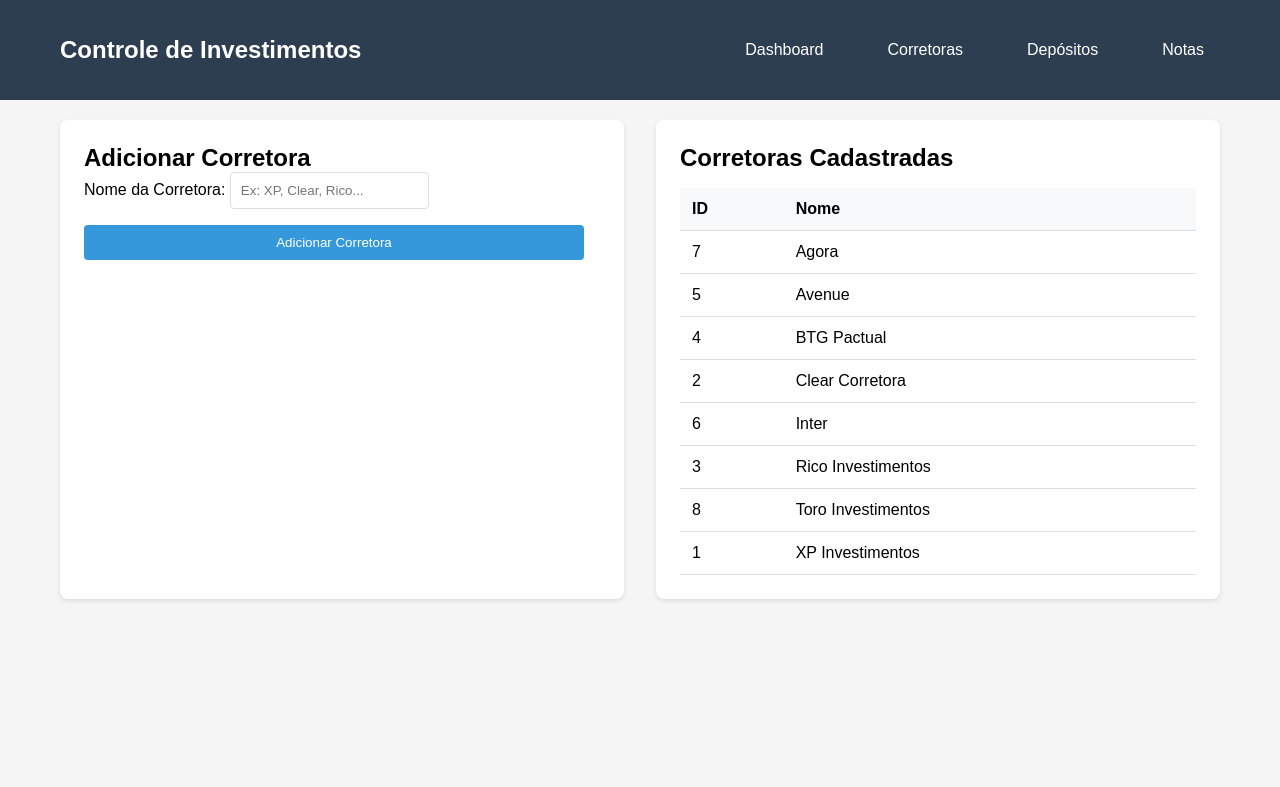
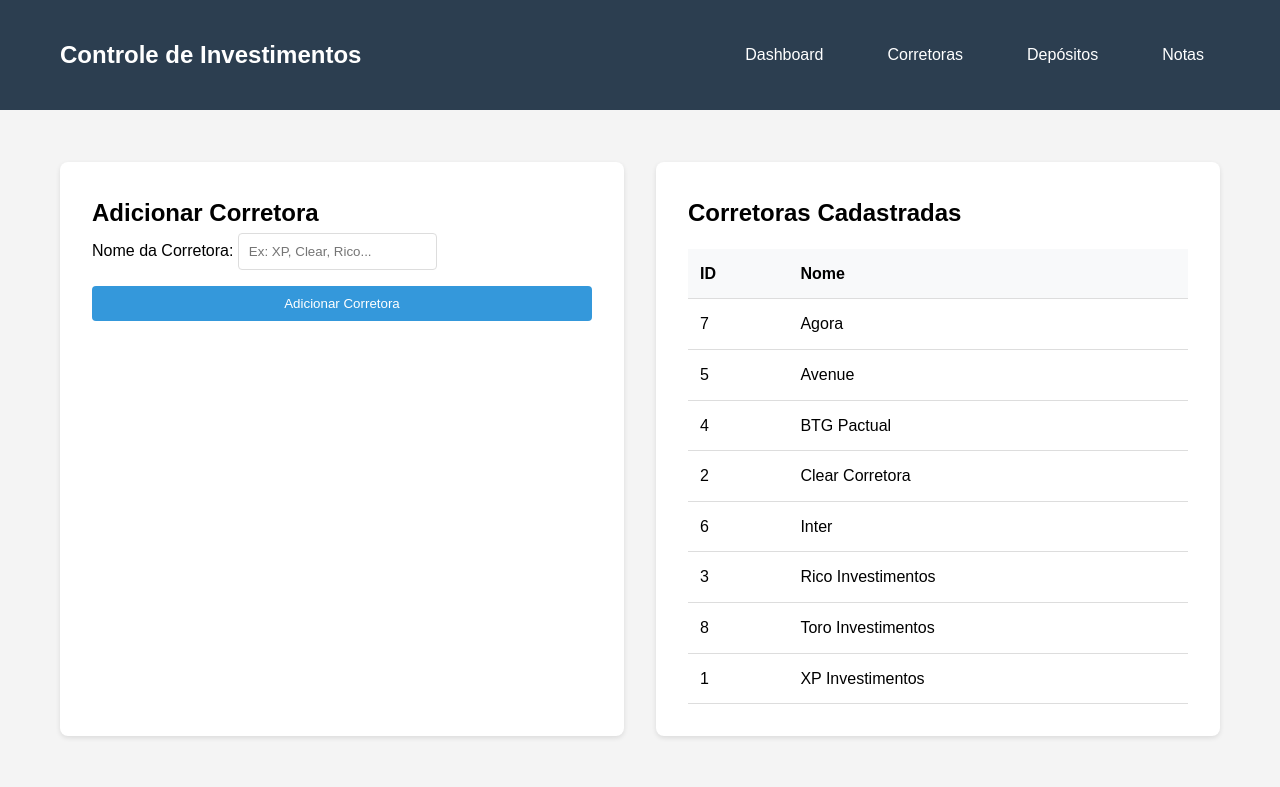
Before and after one commit to vieiraservicos10/investimentos, a Flask app: page /corretoras in a window 1280 px wide. Shown: the top 787 px of the page. Run offline with Flask 3, Linux system fonts and the light colour scheme; data comes from the database, SQL or seed files in the repository.

Commit message:
Refactor CSS styles in base.html
Updated styles for improved layout and aesthetics.

```diff
--- a/templates/base.html
+++ b/templates/base.html
@@ -5,25 +5,96 @@
     <meta name="viewport" content="width=device-width, initial-scale=1.0">
     <title>Controle de Investimentos</title>
     <style>
-        * { margin: 0; padding: 0; box-sizing: border-box; }
-        body { font-family: Arial, sans-serif; background: #f5f5f5; }
-        .container { max-width: 1200px; margin: 0 auto; padding: 20px; }
-        header { background: #2c3e50; color: white; padding: 1rem 0; }
-        nav { display: flex; justify-content: space-between; align-items: center; }
-        .nav-links { display: flex; list-style: none; gap: 2rem; }
-        .nav-links a { color: white; text-decoration: none; padding: 0.5rem 1rem; }
-        .nav-links a:hover { background: #34495e; border-radius: 4px; }
-        .card { background: white; padding: 1.5rem; margin-bottom: 1rem; border-radius: 8px; box-shadow: 0 2px 4px rgba(0,0,0,0.1); }
-        table { width: 100%; border-collapse: collapse; margin-top: 1rem; }
-        th, td { padding: 12px; text-align: left; border-bottom: 1px solid #ddd; }
-        th { background: #f8f9fa; }
-        form { display: grid; gap: 1rem; max-width: 500px; }
-        input, select, button { padding: 10px; border: 1px solid #ddd; border-radius: 4px; }
-        button { background: #3498db; color: white; border: none; cursor: pointer; }
-        button:hover { background: #2980b9; }
-        .positive { color: #27ae60; }
-        .negative { color: #e74c3c; }
-        .grid-2 { display: grid; grid-template-columns: 1fr 1fr; gap: 2rem; }
+        * {
+            margin: 0;
+            padding: 0;
+            box-sizing: border-box;
+        }
+        body {
+            font-family: Arial, sans-serif;
+            line-height: 1.6;
+            background: #f4f4f4;
+        }
+        .container {
+            max-width: 1200px;
+            margin: 0 auto;
+            padding: 20px;
+        }
+        header {
+            background: #2c3e50;
+            color: white;
+            padding: 1rem 0;
+            margin-bottom: 2rem;
+        }
+        nav {
+            display: flex;
+            justify-content: space-between;
+            align-items: center;
+        }
+        .nav-links {
+            display: flex;
+            list-style: none;
+            gap: 2rem;
+        }
+        .nav-links a {
+            color: white;
+            text-decoration: none;
+            padding: 0.5rem 1rem;
+            border-radius: 4px;
+        }
+        .nav-links a:hover {
+            background: #34495e;
+        }
+        .card {
+            background: white;
+            padding: 2rem;
+            margin-bottom: 2rem;
+            border-radius: 8px;
+            box-shadow: 0 2px 5px rgba(0,0,0,0.1);
+        }
+        table {
+            width: 100%;
+            border-collapse: collapse;
+            margin-top: 1rem;
+        }
+        th, td {
+            padding: 12px;
+            text-align: left;
+            border-bottom: 1px solid #ddd;
+        }
+        th {
+            background: #f8f9fa;
+        }
+        form {
+            display: grid;
+            gap: 1rem;
+            max-width: 600px;
+        }
+        input, select, button {
+            padding: 10px;
+            border: 1px solid #ddd;
+            border-radius: 4px;
+        }
+        button {
+            background: #3498db;
+            color: white;
+            border: none;
+            cursor: pointer;
+        }
+        button:hover {
+            background: #2980b9;
+        }
+        .positive {
+            color: #27ae60;
+        }
+        .negative {
+            color: #e74c3c;
+        }
+        .grid-2 {
+            display: grid;
+            grid-template-columns: 1fr 1fr;
+            gap: 2rem;
+        }
     </style>
 </head>
 <body>
```
